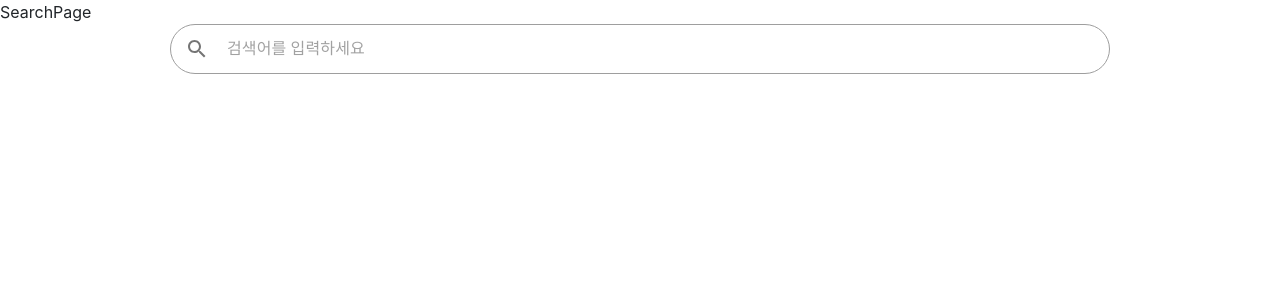
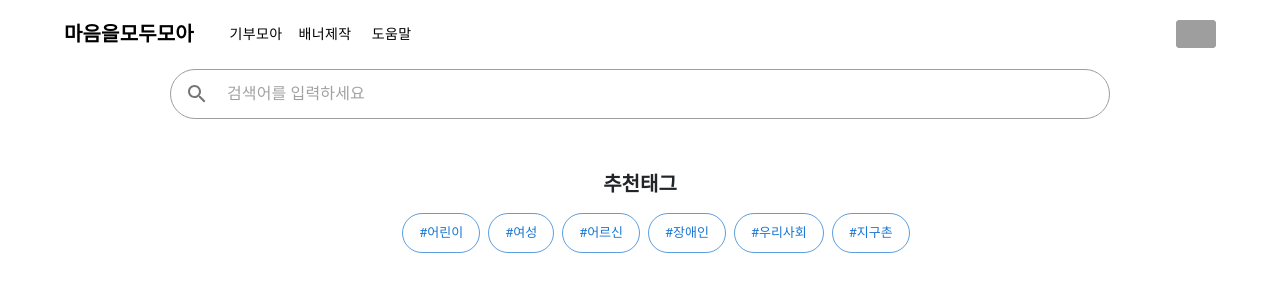
Before and after one commit to 2E2I/mamomo-client, a React (Create React App) app: page /search in a window 1280 px wide. Shown: the top 300 px of the page. Built offline with nearby package versions, Linux system fonts and the light colour scheme; grey boxes are pictures that could not be loaded.

Commit message:
:sparkles: 태그 디자인 (#12 #13 #14)
추천, 인기, 모든 태그 디자인 (같은 디자인 공유해서 일단 SearchPageTagTitle.js, SearchPageTags.js 이렇게 하나씩만 작업해놓음)

```diff
--- /dev/null
+++ b/src/components/SearchPageTagTitle.js
@@ -0,0 +1,30 @@
+import * as React from 'react';
+import { styled } from '@mui/material/styles';
+import { Box } from '@mui/system';
+
+const TagTitle = () => {
+    return (
+        <div>
+            <TitleBox>추천태그</TitleBox>
+        </div>
+
+    );
+};
+
+export default TagTitle;
+
+const TitleBox = styled(Box)(() => ({
+    fontSize: '20px',
+    fontWeight: 'bold',
+    margin: '50px 0 0 0',
+    display: 'flex',
+    flexWrap: { xs: 'wrap', md: 'nowrap' },
+    listStyle: 'none',
+    p: 0.4,
+    m: { xs: 2, md: 4 },
+    mr: 1,
+    ml: 1,
+    boxShadow: '0',
+    justifyContent: 'center',
+    width: { xs: '340px', sm: '100%' },
+}));
--- /dev/null
+++ b/src/components/SearchPageTags.js
@@ -0,0 +1,73 @@
+import * as React from 'react';
+import { styled } from '@mui/material/styles';
+import Chip from '@mui/material/Chip';
+import { Box, Grid } from '@mui/material';
+
+const Tags = () => {
+    const [chipData, setChipData] = React.useState([
+        { key: 0, label: '어린이' },
+        { key: 1, label: '여성' },
+        { key: 2, label: '어르신' },
+        { key: 3, label: '장애인' },
+        { key: 4, label: '우리사회' },
+        { key: 5, label: '지구촌' },
+      ]);
+
+  return (
+    <div>
+        <Grid container justifyContent="center">
+        <CategoriesBox component="ul">
+            {chipData.map((data) => {
+            let icon;
+            return (
+                <ListItem key={data.key}>
+                <CategorieChip
+                    color="primary"
+                    variant="outlined"
+                    icon={icon}
+                    label={<InnerFontBox>#{data.label}</InnerFontBox>}
+                />
+                </ListItem>
+            );
+            })}
+        </CategoriesBox>
+        </Grid>
+    </div>
+  );
+};
+
+export default Tags;
+
+const ListItem = styled('li')(({ theme }) => ({
+  margin: theme.spacing(0.5),
+}));
+
+const CategoriesBox = styled(Box)(() => ({
+  margin: '10px',
+  //paddingRight: { xs: 10, md: 5 },
+  //paddingLeft: { xs: 10, md: 5 },
+  display: 'flex',
+  flexWrap: { xs: 'wrap', md: 'nowrap' },
+  listStyle: 'none',
+  p: 0.4,
+  m: { xs: 2, md: 4 },
+  mr: 1,
+  ml: 1,
+  boxShadow: '0',
+  justifyContent: 'center',
+  width: { xs: '340px', sm: '100%' },
+}));
+
+const CategorieChip = styled(Chip)(() => ({
+  //minWidth: { xs: '80px', md: '140px' },
+  //maxWidth: { xs: '100px', md: '140px' },
+  //width: '110px',
+  padding: '5px',
+  height: '40px',
+  fontSize: { xs: 1, md: 1 },
+  borderRadius: 25,
+}));
+
+const InnerFontBox = styled(Box)(() => ({
+  fontSize: { xs: 13, md: 16 },
+}));
--- a/src/pages/SearchPage/SearchPage.js
+++ b/src/pages/SearchPage/SearchPage.js
@@ -1,11 +1,16 @@
 import React from 'react';
+import TopAppBar from '../../components/TopAppBar';
 import RoundSearchBar from '../../components/RoundSearchBar';
+import TagTitle from '../../components/SearchPageTagTitle';
+import Tags from '../../components/SearchPageTags';
 
 const SearchPage = () => {
     return (
         <div>
-            SearchPage
+            <TopAppBar />
             <RoundSearchBar />
+            <TagTitle />
+            <Tags />
         </div>
     )
 };
```
